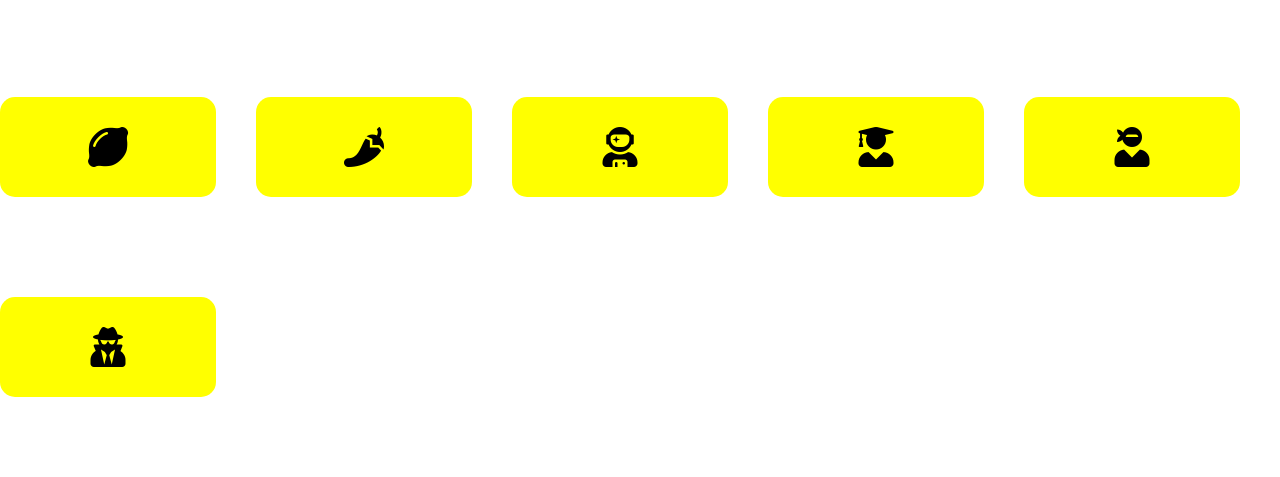
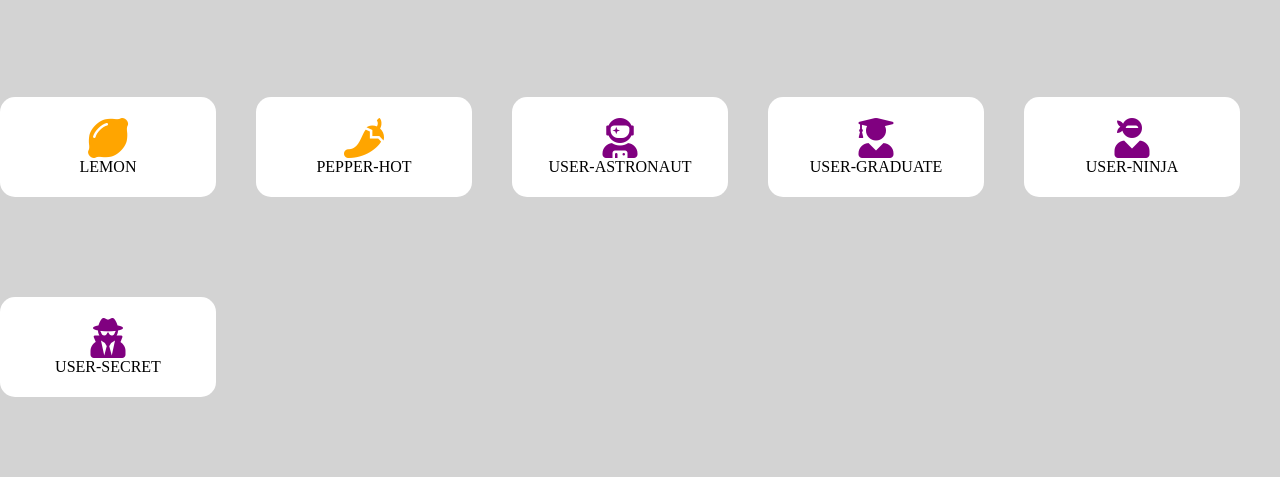
Before and after one commit to giuseppe0908/js-es6-icons, a plain HTML site: page index.html in a window 1280 px wide. Shown: the part 420-897 px from the top of the page. Drawn offline with nearby package versions, Linux system fonts and the light colour scheme.

Commit message:
bonus completato

```diff
--- a/dati.js
+++ b/dati.js
@@ -100,6 +100,33 @@ const icone = [
 
 // Partendo dalla seguente struttura dati , mostriamo in pagina
 // tutte le icone disponibili come da layout.
+
+// Milestone 2
+// Coloriamo le icone per tipo.
+// let lista = $("#lista")
+
 icone.forEach((item, i) => {
-	$("#icone").append(`<div class="card"> <i class="${item.family} ${item.prefix}${item.name}"></i> </div>`);
+	let color;
+	if (item.type == "animal") {
+		 color = "blue";
+	}else if (item.type == "vegetable") {
+		 color = "orange";
+	}else {
+		 color = "purple";
+	}
+	$("#icone").append(`<div class="card ${item.type}"> <i class="${item.family} ${item.prefix}${item.name} ${color}"></i><span>${item.name}</span> </div>`);
+
 });
+
+// Milestone 3 (BONUS)🏥
+// Creiamo una select con i tipi di icone e usiamola per filtrare le icone
+
+$('#lista').change(function() {
+	let valore = $(this).val();
+	if (valore == "All") {
+		$(".card").show();
+	}else {
+		$(".card").hide();
+		$(`.card.${valore}`).show();
+	}
+});
--- a/index.html
+++ b/index.html
@@ -13,7 +13,7 @@
 	<nav><p>FILTRA PER TIPO</p>
   <select id="lista">
   <option value="All">All</option>
-  <option value="vegetable">animal</option>
+  <option value="animal">animal</option>
   <option value="vegetable">vegetable</option>
   <option value="user">user</option>
   </select>
--- a/jsnack1/main.js
+++ b/jsnack1/main.js
@@ -32,7 +32,7 @@ $(document).ready(() => {
 		}
 
 	});
-  console.log(`${bikes[index].nome}e il suo peso è ${min} `);
+  console.log(`${bikes[index].nome} e il suo peso è ${min} `);
 
 
 
--- a/master.css
+++ b/master.css
@@ -21,20 +21,37 @@ p{
   display: flex;
   flex-wrap: wrap;
 }
+main{
+  background-color: lightgrey;
+}
 .card{
   display: flex;
   justify-content: center;
   align-items: center;
+  flex-direction: column;
   height: 100px;
   margin-top: 20px;
   margin-bottom: 80px;
   width: calc((100% /5) - 40px);
   margin-right: 40px;
-  background-color: yellow;
+  background-color: white;
   border-radius: 15px;
 
 }
+.card span{
+  text-transform: uppercase;
+}
+
 .card > i{
 
   font-size: 40px;
 }
+.blue{
+  color: blue;
+}
+.orange{
+  color: orange;
+}
+.purple{
+  color: purple;
+}
```
